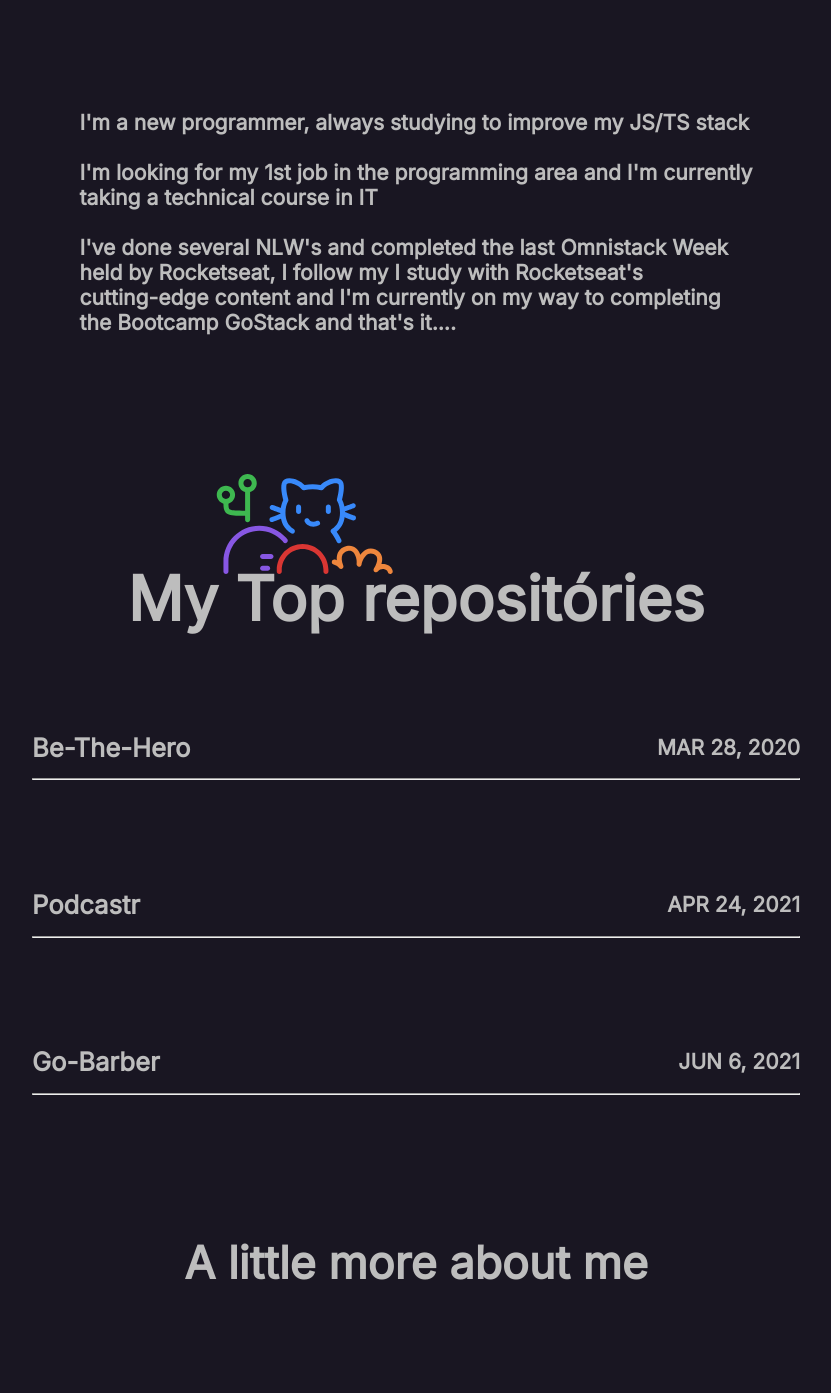
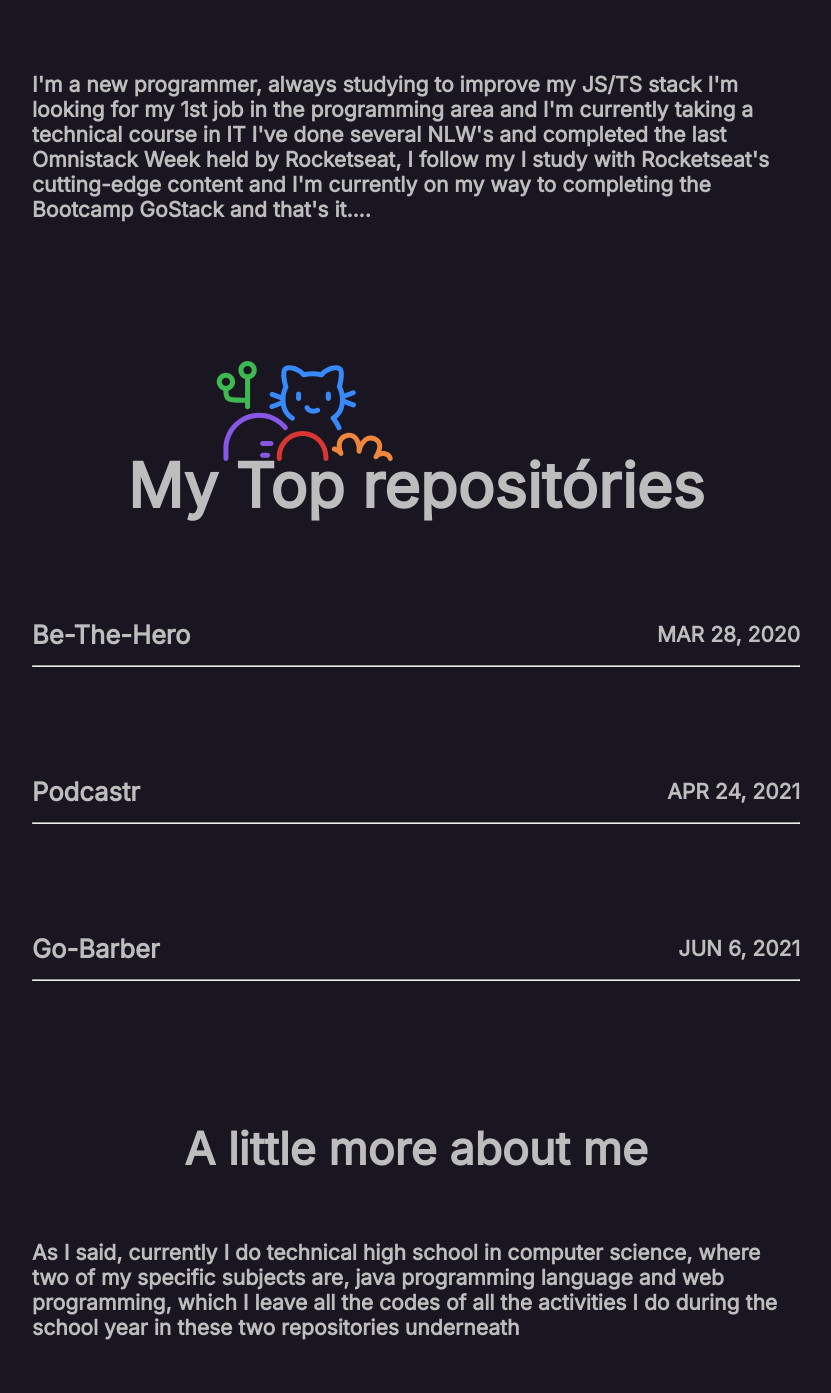
Before and after one commit to Vitor-Klein/Portifolio, a Next.js app: page / in a window 1280 px wide. Shown: the part 713-2106 px from the top of the page, without its empty margins (224-1055 px from the left). Built offline with nearby package versions, Linux system fonts and the light colour scheme.

Commit message:
create more components for clean code

```diff
--- /dev/null
+++ b/src/components/Animation/animation.module.scss
@@ -0,0 +1,19 @@
+.animation {
+  margin-top: 5rem;
+
+  h2 {
+    margin-top: -6.9rem;
+    font-size: 4.8rem;
+    text-align: center;
+  }
+}
+
+@media (max-width: 700px) {
+  .animation {
+    h2 {
+      font-size: 2.8rem;
+       margin-top: -5.7rem;
+    }
+  }
+
+}
--- /dev/null
+++ b/src/components/Animation/index.tsx
@@ -0,0 +1,36 @@
+import React from 'react'
+import Lottie from 'react-lottie';
+
+import animationData from '../../assets/git-animation.json';
+
+import styles from "./animation.module.scss";
+
+interface AnimationProps {
+  title: string;
+}
+
+const Animation: React.FC<AnimationProps> = ({ children, title = '', ...rest }) => {
+  const defaultOptions = {
+    loop: true,
+    autoplay: true,
+    animationData: animationData,
+    renderSettings: {
+      preserveAspectRatio: "xMidYMid slice"
+    }
+  };
+  return (
+    <>
+      <div className={styles.animation}>
+            <Lottie
+              options={defaultOptions}
+              height={250}
+              width={400}
+              style={{ marginLeft: '-21px' }}
+            />
+            <h2>{title}</h2>
+          </div>
+    </>
+  )
+}
+
+export default Animation;
--- /dev/null
+++ b/src/components/Text/index.tsx
@@ -0,0 +1,21 @@
+import React from 'react'
+
+import styles from "./text.module.scss";
+
+interface TextProps {
+  title: string;
+  content: string;
+}
+
+const Text: React.FC<TextProps> = ({ children, title = '', content = '', ...rest }) => {
+  return (
+    <>
+      <div className={styles.texts}>
+            <h1>{title}</h1>
+            <h2>{content}</h2>
+          </div>
+    </>
+  )
+}
+
+export default Text;
--- /dev/null
+++ b/src/components/Text/text.module.scss
@@ -0,0 +1,20 @@
+.texts {
+  text-align: start;
+  width: 60%;
+  h2 {
+    margin-top: 5rem;
+    position: static;
+  }
+  h1{
+    margin-top: 10rem;
+   text-align: center;
+   font-size: 3.5rem;
+  }
+}
+
+@media (max-width:700px){
+  .texts {
+    width: 90%;
+    text-align: justify;
+  }
+}
--- a/src/pages/index.tsx
+++ b/src/pages/index.tsx
@@ -1,22 +1,14 @@
 import Head from 'next/head';
-import Lottie from 'react-lottie';
-import animationData from '../assets/git-animation.json';
 
 import RepoLink from '../components/RepoLink';
 import Links from '../components/Links';
 import Header from '../components/Header';
+import Text from '../components/Text';
+import Animation from '../components/Animation';
 
 import styles from "../styles/home.module.scss";
 
 export default function Home() {
-  const defaultOptions = {
-    loop: true,
-    autoplay: true,
-    animationData: animationData,
-    renderSettings: {
-      preserveAspectRatio: "xMidYMid slice"
-    }
-  };
   return (
     <>
       <div className={styles.container}>
@@ -31,28 +23,20 @@
             <img src="/background.png" alt="background" />
           </div>
 
-          <div className={styles.texts}>
-            <h1>Who am I?</h1>
-            <h2>
-              I'm a new programmer, always studying to improve my JS/TS stack <br /> <br />
-              I'm looking for my 1st job in the programming area and I'm currently <br />
-              taking a technical course in IT <br /> <br />
-              I've done several NLW's and completed the last Omnistack Week <br />
-              held by Rocketseat, I follow my I study with Rocketseat's <br />
-              cutting-edge content and I'm currently on my way to completing <br />
-              the Bootcamp GoStack and that's it.... <br />
-            </h2>
-          </div>
+          <Text
+            title="Who am I?"
+            content="I'm a new programmer, always studying to improve my JS/TS stack
+            I'm looking for my 1st job in the programming area and I'm currently
+            taking a technical course in IT
+            I've done several NLW's and completed the last Omnistack Week
+            held by Rocketseat, I follow my I study with Rocketseat's
+            cutting-edge content and I'm currently on my way to completing
+            the Bootcamp GoStack and that's it...."
+          />
 
-          <div className={styles.animation}>
-            <Lottie
-              options={defaultOptions}
-              height={250}
-              width={400}
-              style={{ marginLeft: '-21px' }}
-            />
-            <h1>My Top repositóries</h1>
-          </div>
+          <Animation
+            title="My Top repositóries"
+          />
 
           <RepoLink
             name="Be-The-Hero"
@@ -71,24 +55,21 @@
           />
 
 
-          <div className={styles.texts}>
-          <h1>A little more about me</h1>
-
-            <h2>
-            As I said, currently I do technical high school in computer science, <br />
-            where two of my specific subjects are, java programming language <br />
-            and web programming, which I leave all the codes of all the activities <br />
-            I do during the school year in these two repositories underneath <br />
-            </h2>
-          </div>
+         <Text
+          title="A little more about me"
+          content="As I said, currently I do technical high school in computer science,
+          where two of my specific subjects are, java programming language
+          and web programming, which I leave all the codes of all the activities
+          I do during the school year in these two repositories underneath "
+         />
 
           <RepoLink
-            name="3º info Atv-Java"
+            name="Atv-Java"
             date="MAY 9, 2021"
             url="https://github.com/Vitor-Klein/3-info-Atv-Java"
           />
           <RepoLink
-            name="3º info Atv-Web"
+            name="Atv-Web"
             date="APR 8, 2021"
             url="https://github.com/Vitor-Klein/Atv-Web-Escola-3-ano"
           />
--- a/src/styles/home.module.scss
+++ b/src/styles/home.module.scss
@@ -11,47 +11,11 @@
         border-radius: 0 0 0.5rem 0.5rem;
       }
     }
-
-    .texts {
-      text-align: start;
-      h2 {
-        margin-top: 8rem;
-        position: static;
-      }
-      h1{
-        margin-top: 10rem;
-       text-align: center;
-       font-size: 3.5rem;
-      }
-    }
-
-    .animation {
-      margin-top: 5rem;
-
-      h1 {
-        margin-top: -6.9rem;
-        font-size: 4.8rem;
-        text-align: center;
-      }
-    }
   }
 }
 
 @media (max-width: 700px) {
-  .texts {
-    h2 {
-      margin-left: 1rem;
-      margin-right: 0.5rem;
-    }
-  }
-
-  .animation {
-    h1 {
-      font-size: 4rem;
-    }
-  }
-
-  .background{
+  .background {
     display: none;
   }
 }
```
